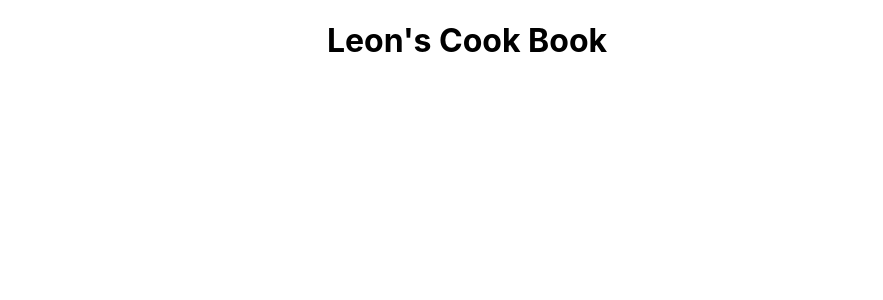
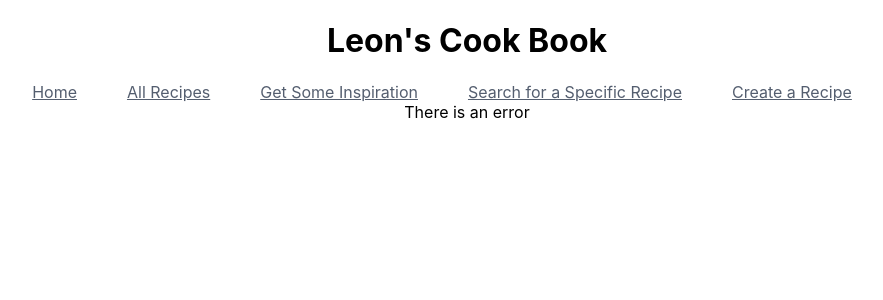
Before and after one commit to Xiaohei2021/react-frontEnd, a React (Create React App) app in the folder react_project/proj_5_front/: page / in a window 1280 px wide. Before the commit this address had no page. Shown: the top 300 px of the page, without its empty margins (173-1056 px from the left). Built offline with nearby package versions, Linux system fonts and the light colour scheme.

Commit message:
tinkering with react router 6, now each recipe has their own clickable link

```diff
--- a/react_project/proj_5_front/src/App.js
+++ b/react_project/proj_5_front/src/App.js
@@ -1,12 +1,16 @@
-import { Route, Routes } from 'react-router-dom';
+import { Routes, Route } from 'react-router-dom';
+// import { useNavigate } from "react-router-dom";
 import "./App.css"
+
+
+import Home from './components/Home';
 import CookBookContainer from './containers/CookBookContainer';
-import Home from './components/Home';
 import SurpriseContainer from './containers/SurpriseContainer';
 import QueryContainer from './containers/QueryContainer';
 import RecipeInput from './components/recipe/RecipeInput';
-// import { useNavigate } from "react-router-dom";
 import Recipe from './components/recipe/Recipe';
+import Error from './components/Error';
+import Navbar from './Navbar';
 
 
 
@@ -30,17 +34,27 @@ function App() {
       <button onClick={handleCreate}>Create Recipe </button><br/><br/>
       <button onClick={handleRecipes}>See Recipes</button>  */}
 
+        <Navbar />
+
+      {/* <div className='navbar'>
+        <nav>
+          <Link to="/home">Home</Link>
+          <Link to="/recipes">All Recipes</Link>
+        </nav>
+      </div> */}
+
 
         <Routes>
-            <Route path="/home" element={< Home/>} />
-            {/* <Route path="/recipes" element={< CookBookContainer/>} /> */}
-            <Route path="/recipes" element={< CookBookContainer/>} >
-
-              <Route path={"new"} element={<RecipeInput/>}/>
-              <Route path={":recipeId"} element={<Recipe />} />
-            </Route>
-            <Route path="/surprises" element={< SurpriseContainer/>} />
-            <Route path="/query" element={< QueryContainer />} />
+          <Route path="/home" element={< Home/>} />
+          <Route path="/recipes" element={< CookBookContainer/>} />
+          {/* <Route path="/recipes/new" element={< RecipeInput/>} /> */}
+          <Route path="/recipes" element={< CookBookContainer />} >
+            <Route path={"new"} element={< RecipeInput />}/>
+            <Route path={":recipeId"} element={<Recipe />} />
+          </Route>
+          <Route path="/surprises" element={< SurpriseContainer/>} />
+          <Route path="/query" element={< QueryContainer />} />
+          <Route path="*" element={<Error />} />
         </Routes>
     </div>
   );
--- a/react_project/proj_5_front/src/Navbar.js
+++ b/react_project/proj_5_front/src/Navbar.js
@@ -42,6 +42,16 @@ export default class Navbar extends Component {
                 >Search for a Specific Recipe
             </NavLink>
 
+            <NavLink
+                to="/recipes/new"
+                style={
+                    ({ isActive }) => isActive?{ color: '#fff', background: '#008917',}:{ color: '#545e6f', background: '#fff' }
+                }
+                className="nav-bar"
+                >Create a Recipe
+            </NavLink>
+
+
         </div>)
   }
 }
--- /dev/null
+++ b/react_project/proj_5_front/src/components/Error.js
@@ -0,0 +1,7 @@
+import React from 'react'
+
+export default function Error() {
+  return (
+    <div>There is an error </div>
+  )
+}
--- a/react_project/proj_5_front/src/components/Home.js
+++ b/react_project/proj_5_front/src/components/Home.js
@@ -1,10 +1,10 @@
 import React from 'react'
-import Navbar from '../Navbar';
+// import Navbar from '../Navbar';
 
 export default function Home() {
   return (
     <div>
-      <Navbar />
+      {/* <Navbar /> */}
 
       <h1>What is your tummy yearning for this fine day?</h1>
 
--- a/react_project/proj_5_front/src/components/recipe/RecipeInput.js
+++ b/react_project/proj_5_front/src/components/recipe/RecipeInput.js
@@ -1,6 +1,8 @@
 import React, { Component } from 'react'
 import { connect } from 'react-redux'
 import { createOwnRecipe } from '../../actions/recipeActions/recipe'
+
+
 
 class RecipeInput extends Component {
 
@@ -25,6 +27,8 @@ class RecipeInput extends Component {
     }
 
   render() {
+
+
     return (
       <div>
           RecipeInput
--- a/react_project/proj_5_front/src/components/recipe/RecipeList.js
+++ b/react_project/proj_5_front/src/components/recipe/RecipeList.js
@@ -1,16 +1,20 @@
 import React from 'react'
-import { Link } from 'react-router-dom'
+import { Link  } from 'react-router-dom'
 
-const RecipeList = ({savedRecipe}) => {
-// debugger
-    const allRecipes = Object.keys(savedRecipe).map((recipeId) => (
-        <Link key={recipeId.id} to={`/recipes/${recipeId}`}>
-            {savedRecipe.dish[recipeId].name}
+const RecipeList = (props) => {
+
+  console.log(props)
+  // debugger
+    const allRecipes = Object.keys(props.savedRecipe).map((recipeId) => (
+        <Link key={recipeId.id} to={`/recipes/${recipeId}`} >
+            {props.savedRecipe[recipeId].name}<br/>
         </Link>))
-
+  // debugger
   return (
     <div>
         {allRecipes}
+
+      <h2>RecipeList<br/></h2>
 
     </div>
   )
--- a/react_project/proj_5_front/src/containers/CookBookContainer.js
+++ b/react_project/proj_5_front/src/containers/CookBookContainer.js
@@ -1,10 +1,11 @@
 import React, { Component } from 'react'
+import { Routes, Route, Link, Outlet  } from 'react-router-dom';
+
 import Recipe from '../components/recipe/Recipe'
 import { connect } from 'react-redux'
-import { Route } from "react-router-dom";
 import { fetchSavedRecipe }from "../actions/recipeActions/recipe"
-import RecipeInput from '../components/recipe/RecipeInput';
-// import RecipeList from '../components/recipe/RecipeList'
+// import RecipeInput from '../components/recipe/RecipeInput';
+import RecipeList from '../components/recipe/RecipeList'
 
 class CookBookContainer extends Component {
 
@@ -13,13 +14,24 @@ class CookBookContainer extends Component {
     }
 
   render(){
-    const allRecipes = this.props.savedRecipe.map(r => <Recipe key={r.id} recipe={r}/> )
+
+    // const allRecipes = this.props.savedRecipe.map(r => <Recipe key={r.id} recipe={r}/> )
     return (
       <div>
-          <RecipeInput/><hr/>
-          {/* <RecipeList savedRecipe = {this.props.savedRecipe}/> */}
-          {allRecipes}
-          {/* <Route path={":recipeId"} element={<RecipeList />} /> */}
+          {/* <RecipeInput/><hr/> */}
+          <RecipeList savedRecipe = {this.props.savedRecipe} />
+          <h1>Its Working</h1>
+          {/* {allRecipes} */}
+          {/* <Route path={":recipeId"} element={<Recipe />} /> */}
+
+          {/* <nav>
+            <Link to="new">Create New</Link>
+          </nav>
+
+          <Outlet/> */}
+          {/* <Route path={`${match.url}/:recipeId`} element={<Recipe />} /> */}
+
+
       </div>)
   }
 }
```
